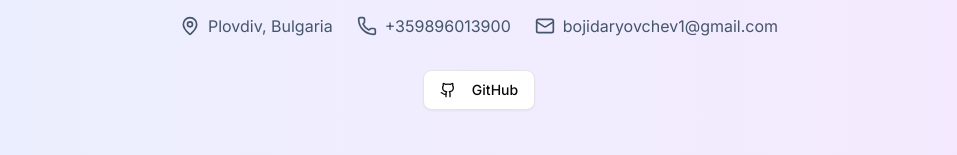
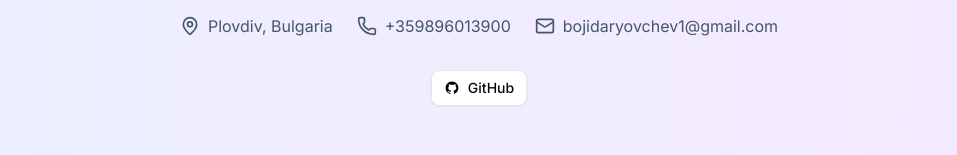
Before and after one commit to bojidaryovchev/bojidaryovchev.dev, a Next.js app: page / in a window 1280 px wide. Shown: the part 645-800 px from the top of the page, without its empty margins (161-1118 px from the left). Built offline with nearby package versions, Linux system fonts and the light colour scheme.

Commit message:
refactor: updates to home page

```diff
--- a/src/app/page.tsx
+++ b/src/app/page.tsx
@@ -1,7 +1,8 @@
 import ExperienceCard from "@/components/experience-card";
+import GithubIcon from "@/components/icons/github-icon";
 import TechStack from "@/components/tech-stack";
 import { Button } from "@/components/ui/button";
-import { Github, Mail, MapPin, Phone } from "lucide-react";
+import { Mail, MapPin, Phone } from "lucide-react";
 import Image from "next/image";
 import type React from "react";
 
@@ -126,9 +127,9 @@ const Home: React.FC = () => {
 
             {/* Social Links */}
             <div className="flex justify-center gap-4">
-              <Button variant="outline" size="lg" asChild>
+              <Button variant="outline" asChild>
                 <a href="https://github.com/bojidaryovchev" target="_blank" rel="noopener noreferrer">
-                  <Github className="mr-2 h-5 w-5" />
+                  <GithubIcon />
                   GitHub
                 </a>
               </Button>
@@ -167,7 +168,7 @@ const Home: React.FC = () => {
       {/* Footer */}
       <footer className="bg-slate-900 py-12 text-white">
         <div className="mx-auto max-w-7xl px-4 text-center sm:px-6 lg:px-8">
-          <p className="text-slate-400">© 2024 Bojidar Yovchev. Built with Next.js and Tailwind CSS.</p>
+          <p className="text-slate-400">© 2025 Bojidar Yovchev. Built with Next.js and Tailwind CSS.</p>
         </div>
       </footer>
     </div>
```
